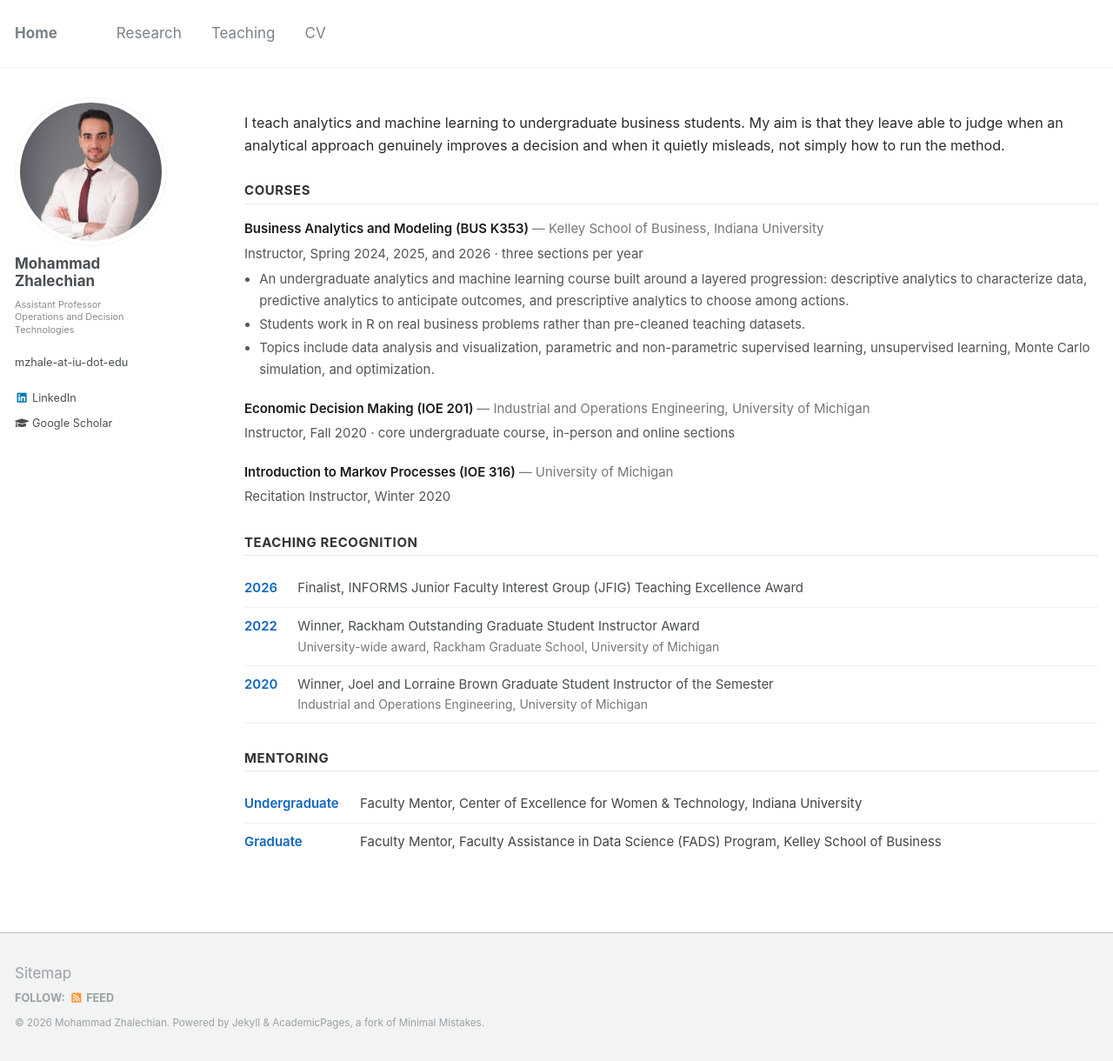
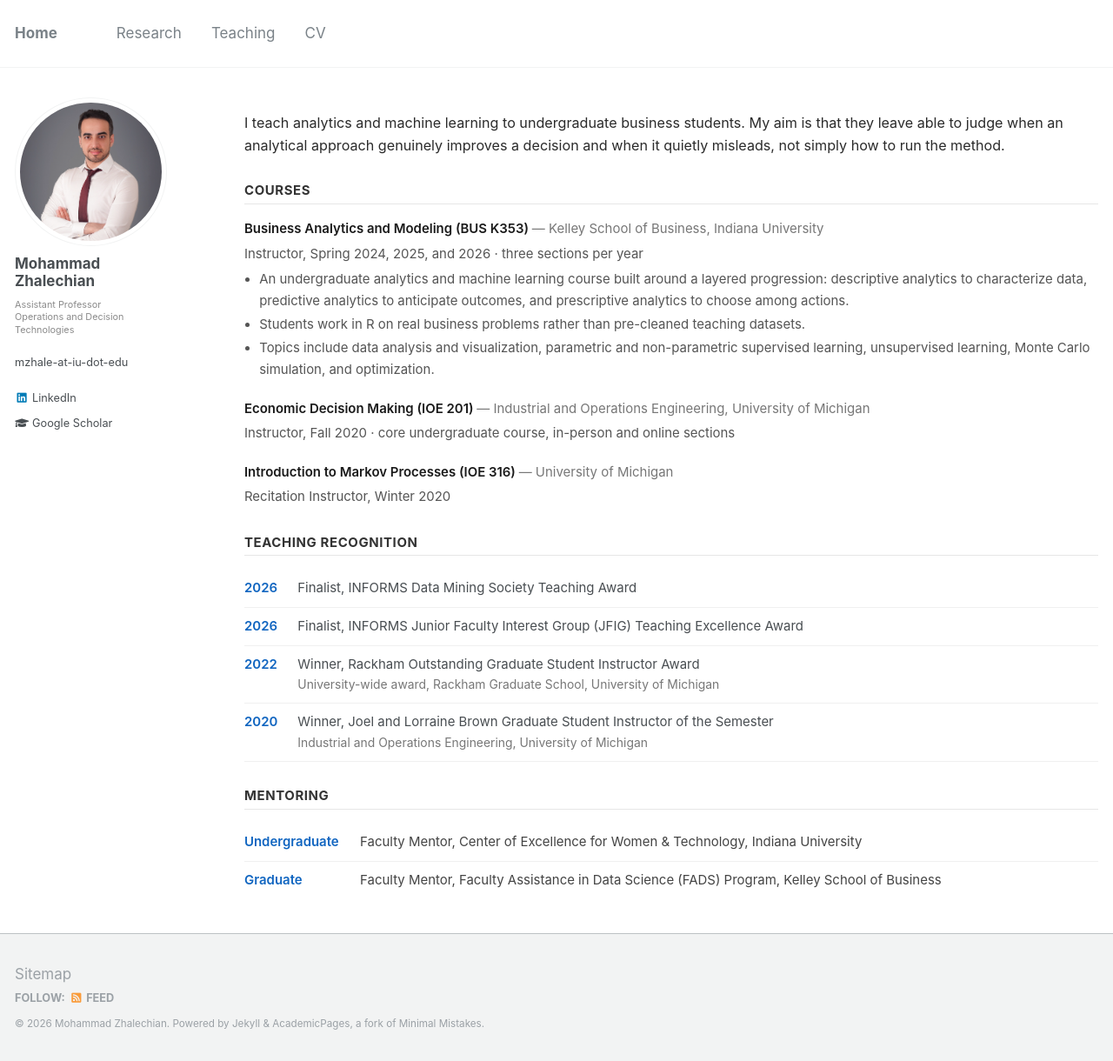
Before and after one commit to mzhalechian/mzhalechian.github.io, a Jekyll site: the page built from _pages/teaching.md, in a window 1280 px wide and 1220 px high. Shown: the whole window at 87% size. Built offline with Jekyll 4.4.1, drawn with Linux system fonts in a browser that asks for light colours.

Commit message:
Add 2026 INFORMS Data Mining Society Teaching Award finalist across site and CV
Listed directly under the MIF Early Career Award finalist on the awards and
research pages and in the CV; first under Teaching Recognition; replaces the
JFIG line in the home page's three-item Recent Recognition.

Co-Authored-By: Claude Fable 5.1 <noreply@anthropic.com>

```diff
--- a/_pages/teaching.md
+++ b/_pages/teaching.md
@@ -72,6 +72,10 @@ run the method.</p>
 <h3>Teaching Recognition</h3><hr />
 <div class="award">
   <div class="yr">2026</div>
+  <div class="ab">Finalist, INFORMS Data Mining Society Teaching Award</div>
+</div>
+<div class="award">
+  <div class="yr">2026</div>
   <div class="ab">Finalist, INFORMS Junior Faculty Interest Group (JFIG) Teaching Excellence Award</div>
 </div>
 <div class="award">
```
Also changed, not shown: _pages/about.md (+1 -1 lines), _pages/awards.md (+2 -0 lines), _pages/research.md (+1 -0 lines), 1 other file.
